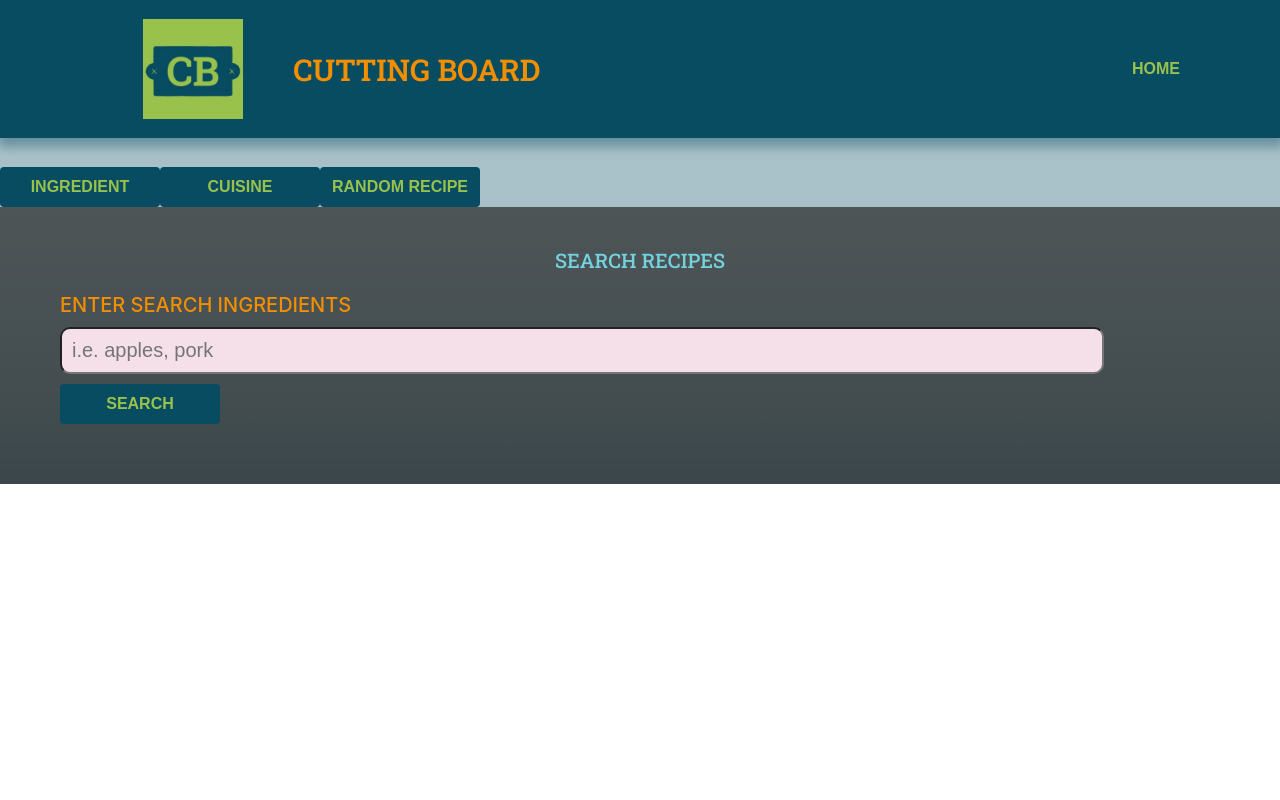
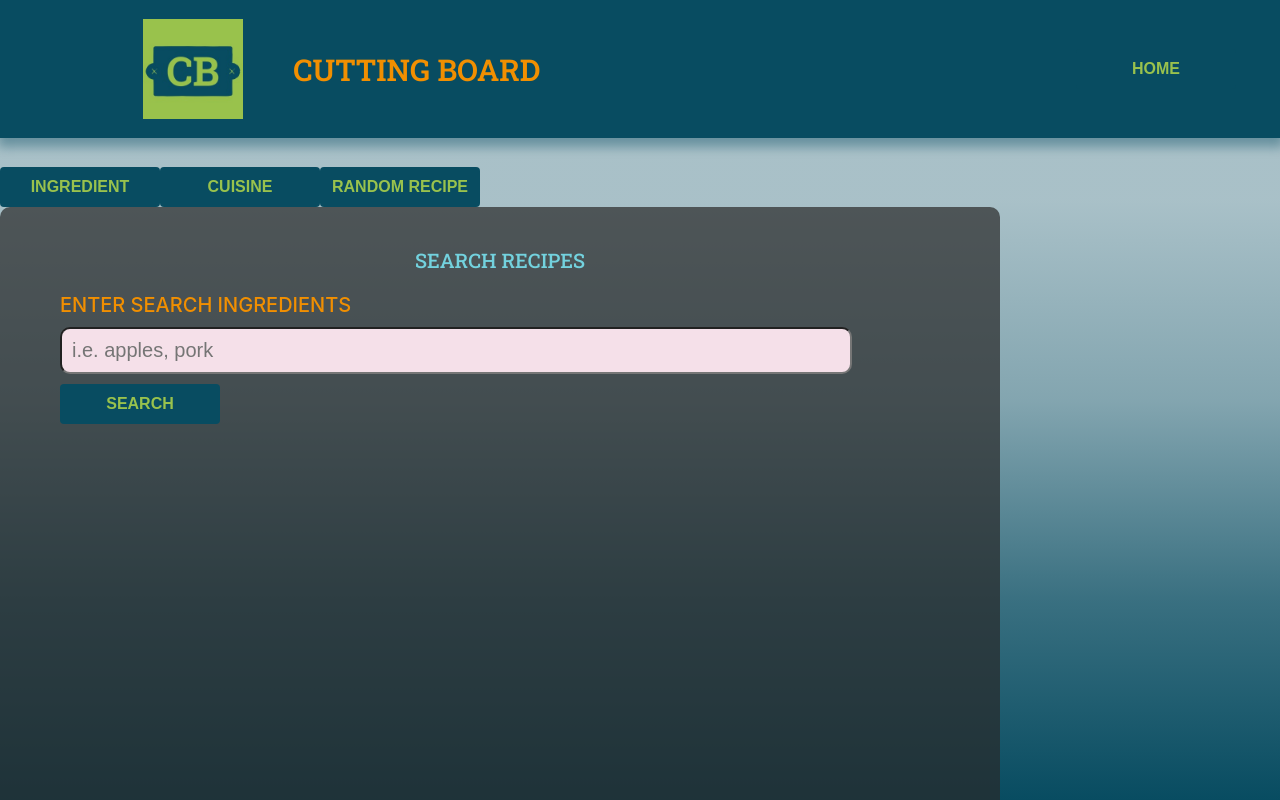
Before and after one commit to Andrew-Horvath/cutting-board, a React (Create React App) app: page /ingredient in a window 1280 px wide. Shown: the top 800 px of the page. Built offline with nearby package versions, Linux system fonts and the light colour scheme.

Commit message:
refactoring dashboard.

```diff
--- a/src/pages/Dashboard.js
+++ b/src/pages/Dashboard.js
@@ -3,8 +3,6 @@ import ContainerBackground from '../components/images/bg-board-pretzel.jpg';
 import SearchForm from '../components/SearchForm';
 
 function Dashboard () {
-    const [pageTitle] = ['Cutting Board'];
-
 
     return (
         <section style={styles.container}>
--- a/src/pages/Ingredient.js
+++ b/src/pages/Ingredient.js
@@ -15,5 +15,8 @@ const styles = {
     container: {
     background: 'rgba(41, 41, 41, .7)',
     padding: '2rem',
+    width: '75%',
+    height: '100vh',
+    borderRadius: '1rem',
     }
 }
```
